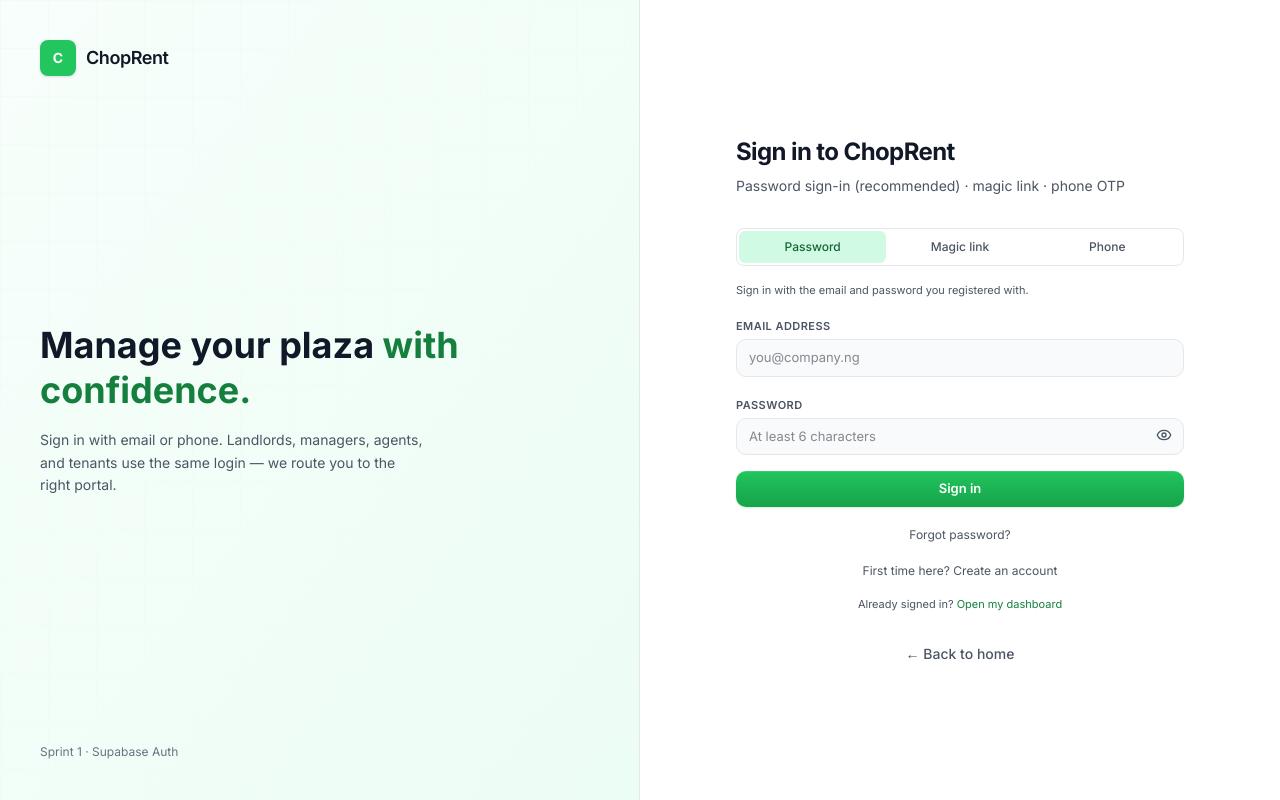
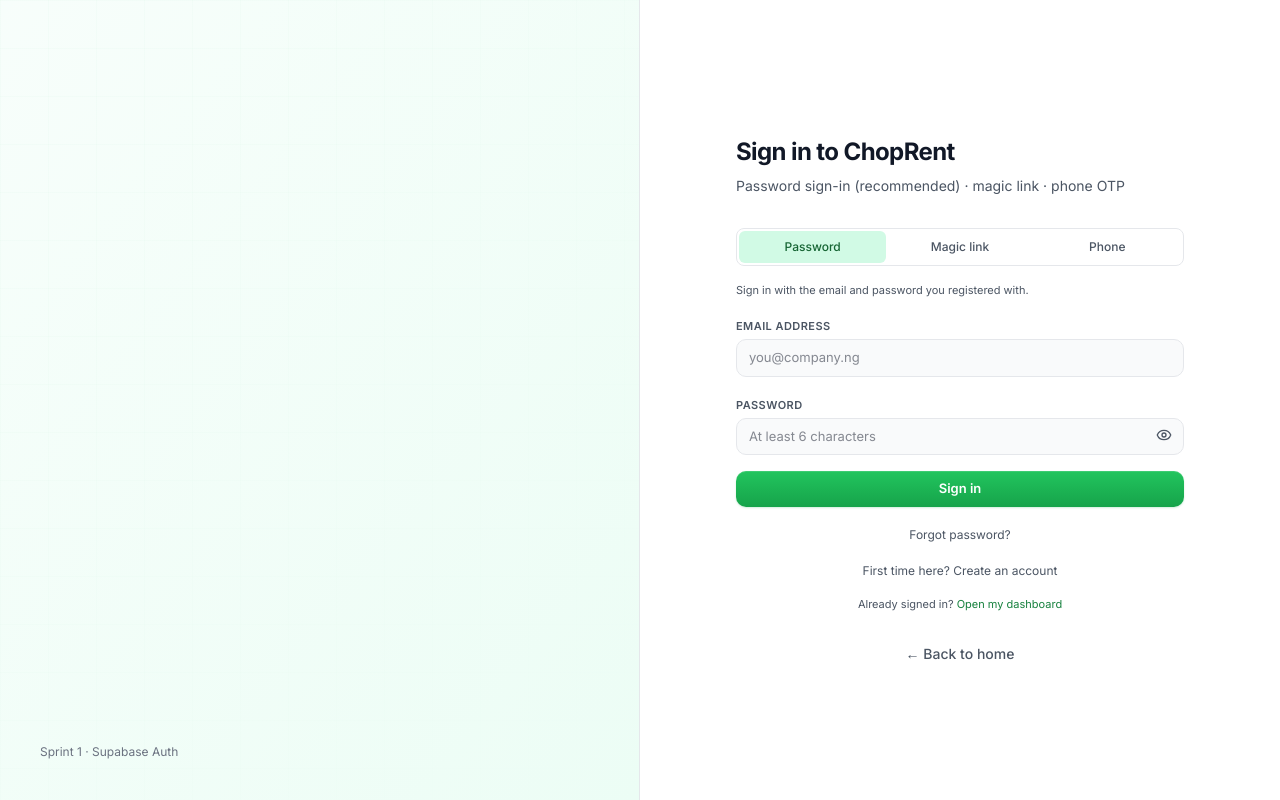
Before and after one commit to eric2umeh/choprent, a Next.js app in the folder apps/web/: page /login in a window 1280 px wide. Built offline with nearby package versions, Linux system fonts and the light colour scheme.

Commit message:
Add Suspense loading fallback and login hero animations

```diff
--- a/apps/web/src/app/login/page.tsx
+++ b/apps/web/src/app/login/page.tsx
@@ -3,6 +3,7 @@ import Link from "next/link";
 import { Logo } from "@/components/logo";
 import { LoginForm } from "@/components/auth/login-form";
 import { LoginAuthAlerts } from "@/components/auth/login-auth-alerts";
+import { LoadingState } from "@/components/ui/loading-state";
 import { isDemoMode } from "@/lib/env";
 import { MOCK_ORG } from "@/lib/mock/data";
 
@@ -40,10 +41,10 @@ export default function LoginPage({
     <div className="flex min-h-screen bg-white">
       <div className="relative hidden w-1/2 flex-col justify-between overflow-hidden border-r border-border bg-green-50 bg-grid-light p-10 lg:flex">
         <div className="pointer-events-none absolute inset-0 bg-gradient-to-br from-white/60 to-green-50" />
-        <div className="relative">
+        <div className="relative animate-fade-in">
           <Logo />
         </div>
-        <div className="relative">
+        <div className="relative animate-fade-up" style={{ animationDelay: "80ms" }}>
           <h1 className="max-w-md text-4xl font-bold leading-tight text-foreground">
             Manage your plaza{" "}
             <span className="text-green-700">with confidence.</span>
@@ -71,8 +72,8 @@ export default function LoginPage({
             Password sign-in (recommended) · magic link · phone OTP
           </p>
 
-          <div className="mt-8">
-            <Suspense fallback={null}>
+          <div className="animate-fade-up mt-8">
+            <Suspense fallback={<LoadingState label="Loading…" className="py-4" />}>
               <LoginAuthAlerts />
             </Suspense>
             <LoginForm />
```
